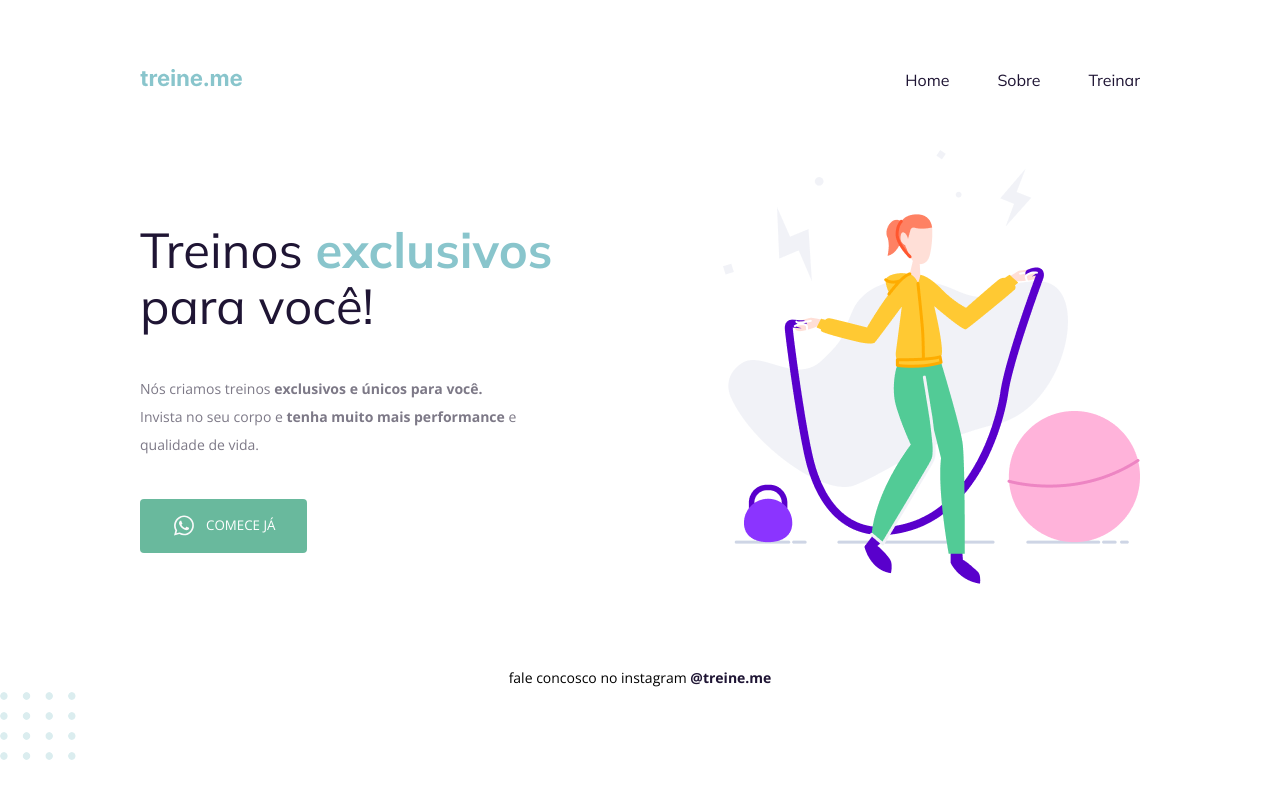
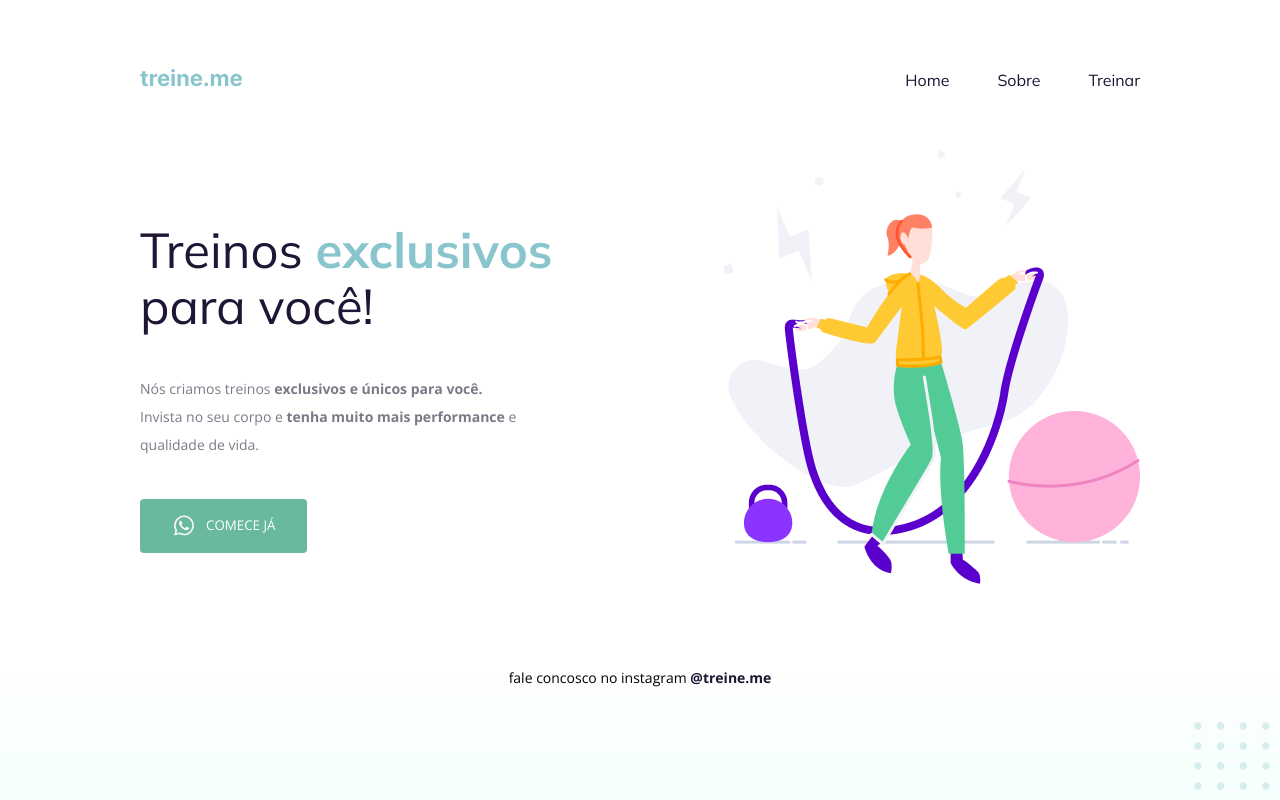
Before and after one commit to tfstam/explorer-stage-02-02, a plain HTML site: page index.html in a window 1280 px wide. Drawn offline with nearby package versions, Linux system fonts and the light colour scheme.

Commit message:
Background linear-gradient e ajustes finais

```diff
--- a/index.html
+++ b/index.html
@@ -56,6 +56,7 @@
     </div>
 
     <img
+      id="balls"
       src="images/balls.svg"
       alt="Bolinhas decorativas verdes no canto inferior direito da página"
     />
--- a/style.css
+++ b/style.css
@@ -1,11 +1,14 @@
 body {
   margin: 0;
   font-family: 'Open Sans', sans-serif;
+  background: linear-gradient(180deg, rgba(227, 255, 248, 0) 82.08%, rgba(227, 255, 248, 0.38) 100%);
+  min-height: 100vh;
 }
 
 .page {
   width: 1000px;
-  margin: 65px auto 0;
+  margin: 0 auto;
+  padding-top: 65px;
 }
 
 nav {
@@ -92,3 +95,9 @@ footer {
 footer a {
   font-weight: 700;
 }
+
+#balls {
+  position: fixed;
+  bottom: 0;
+  right: 0;
+}
```
